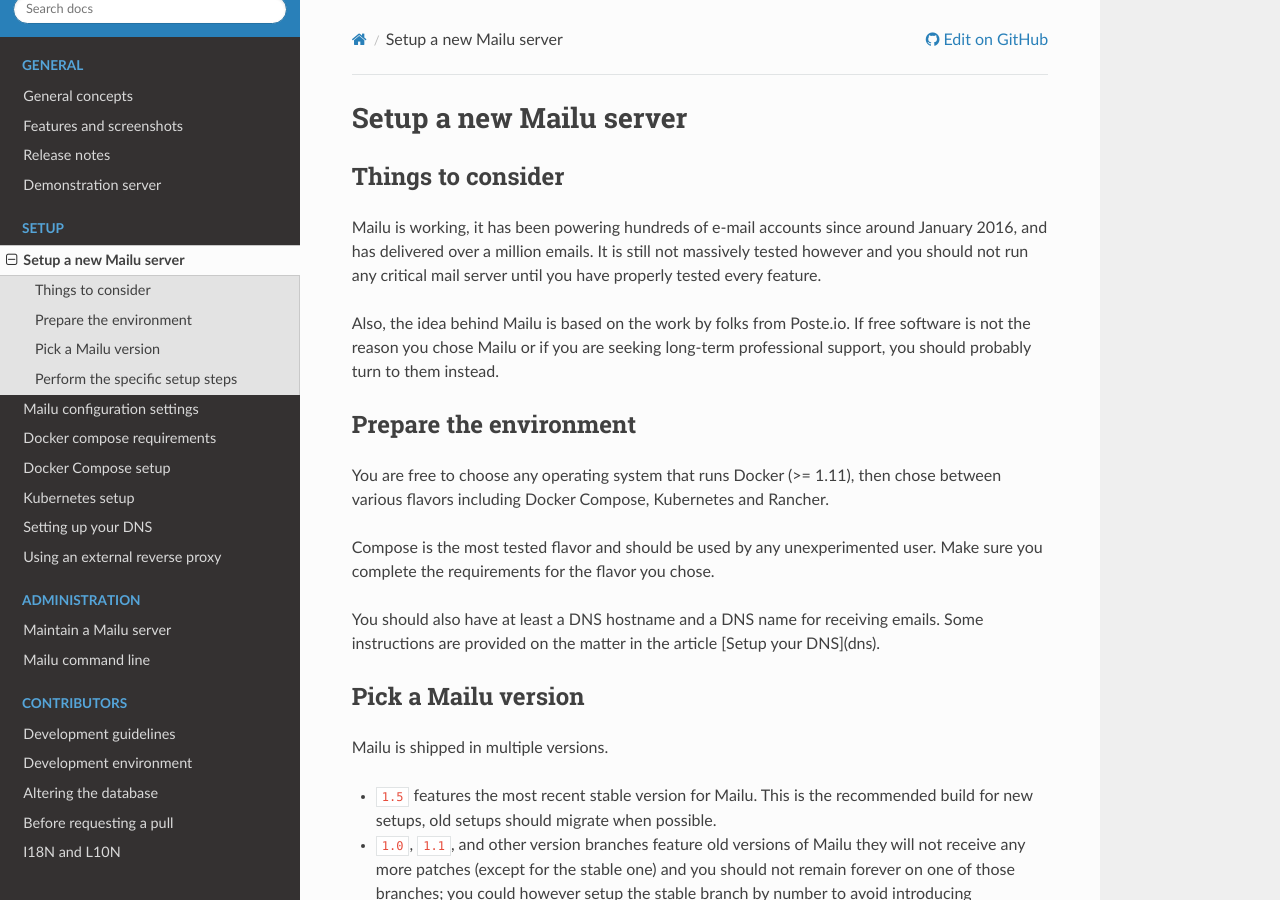
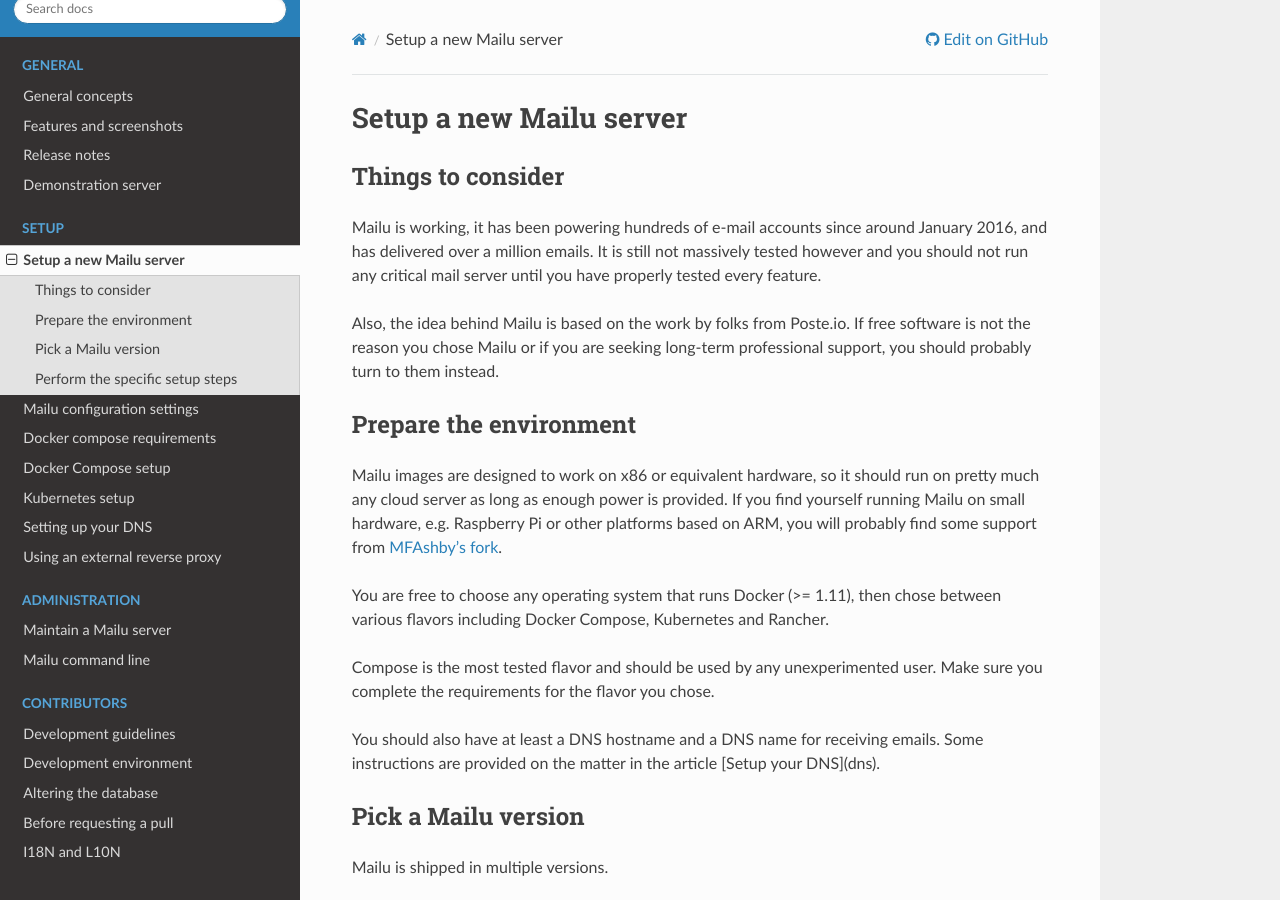
Before and after one commit to WillingDev0812/Mail-Management-Tool, a Sphinx documentation site: the page built from docs/setup.rst, in a window 1280 px wide and 900 px high. Built offline with Sphinx 7.4.7 and the Read the Docs theme 2.0.0, drawn with Linux system fonts in a browser that asks for light colours; formulas are drawn with MathJax 3.

Commit message:
Add a link to MFAshby's fork

```diff
--- a/docs/setup.rst
+++ b/docs/setup.rst
@@ -17,6 +17,12 @@ long-term professional support, you should probably turn to them instead.
 Prepare the environment
 -----------------------
 
+Mailu images are designed to work on x86 or equivalent hardware, so it
+should run on pretty much any cloud server as long as enough power is
+provided. If you find yourself running Mailu on small hardware, e.g.
+Raspberry Pi or other platforms based on ARM, you will probably find
+some support from `MFAshby's fork`_.
+
 You are free to choose any operating system that runs Docker (>= 1.11),
 then chose between various flavors including Docker Compose, Kubernetes
 and Rancher.
@@ -27,6 +33,8 @@ user. Make sure you complete the requirements for the flavor you chose.
 You should also have at least a DNS hostname and a DNS name for receiving
 emails. Some instructions are provided on the matter in the article
 [Setup your DNS](dns).
+
+.. _`MFAshby's fork`: https://github.com/MFAshby/Mailu
 
 Pick a Mailu version
 --------------------
```
